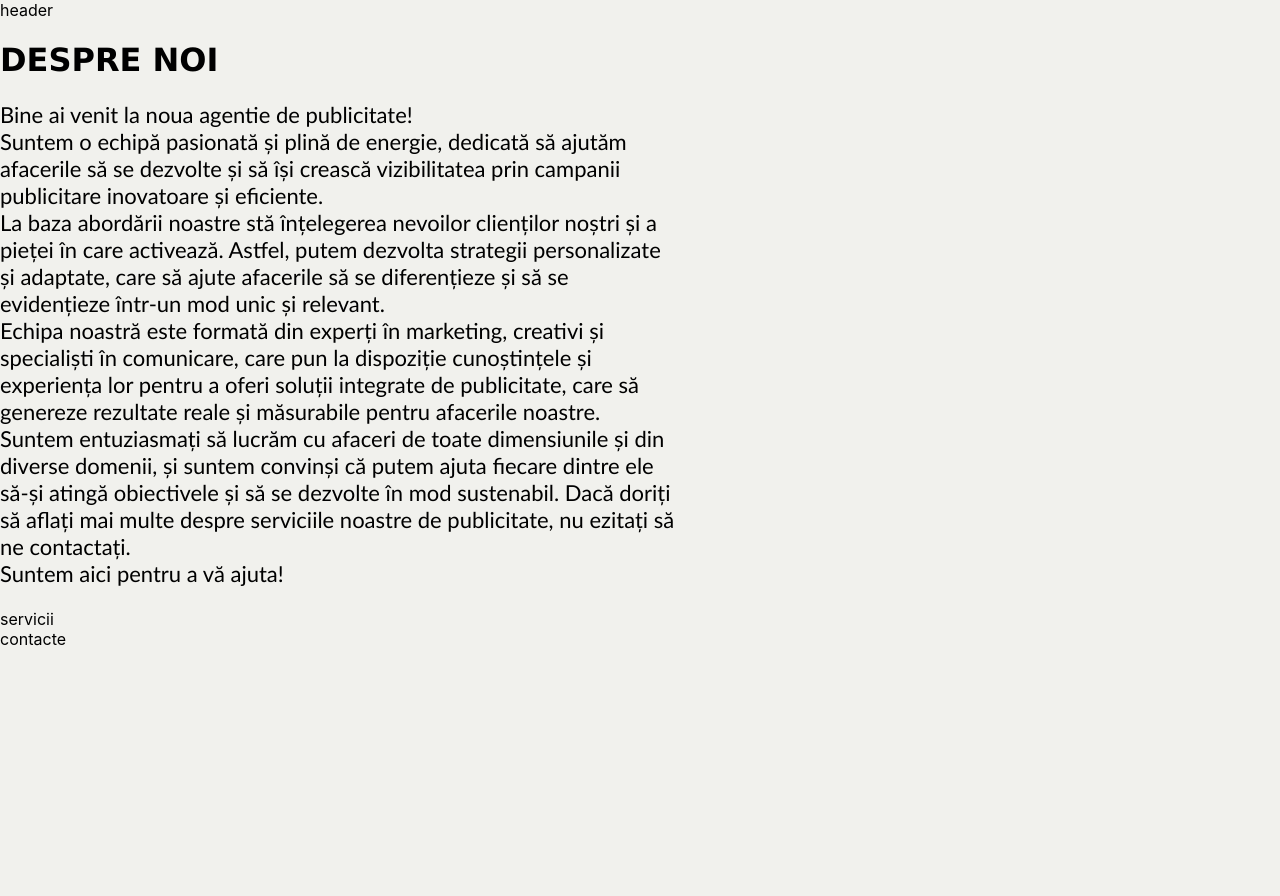
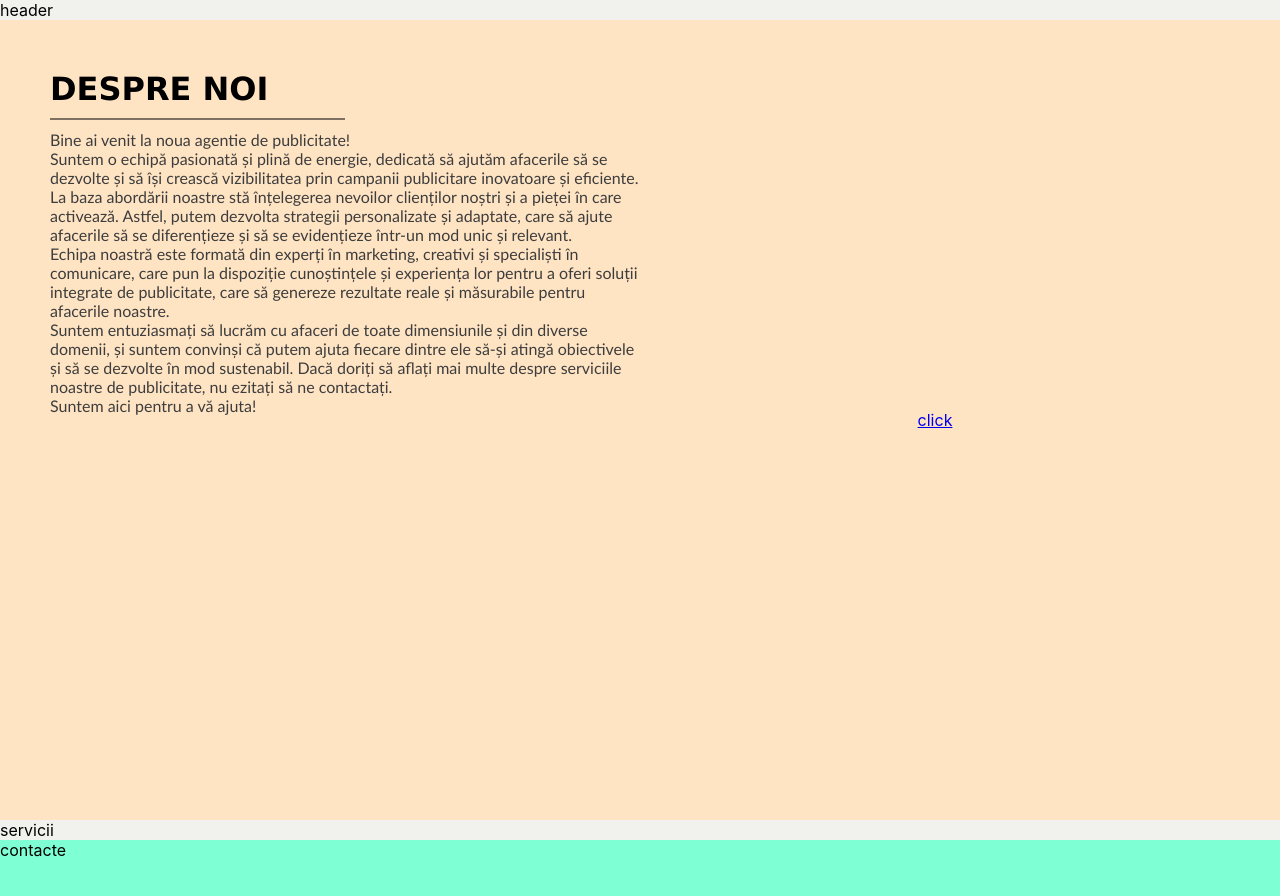
Before and after one commit to AlexandruC7/Mind-Global-Project, a React (Create React App) app: page / in a window 1280 px wide. Shown: the top 896 px of the page. Before the commit the page ends 800 px from the top, so only its background shows below. Built offline with nearby package versions, Linux system fonts and the light colour scheme.

Commit message:
continued my pull)

```diff
--- a/src/components/contacte/index.jsx
+++ b/src/components/contacte/index.jsx
@@ -1,3 +1,5 @@
+import "./style.css";
+
 export const Contacte = () => {
-  return <div>contacte</div>;
+  return <div className="contacte">contacte</div>;
 };
--- /dev/null
+++ b/src/components/contacte/style.css
@@ -0,0 +1,4 @@
+.contacte {
+  background-color: aquamarine;
+  height: 50vh;
+}
--- a/src/components/desprenoi/desprenoi.css
+++ b/src/components/desprenoi/desprenoi.css
@@ -1,14 +1,41 @@
-#text {
-  font-family: "Gill Sans", "Gill Sans MT", Calibri, "Trebuchet MS", sans-serif;
-  font-size: 22px;
+.desprenoi {
+  background-color: bisque;
   display: flex;
-  text-align: left;
-  padding-right: 600px;
+  padding: 50px;
+
+  height: calc(100vh - 100px);
 }
+
+.info {
+  width: 50%;
+}
+
 h1 {
   font-family: "Lucida Sans", "Lucida Sans Regular", "Lucida Grande",
     "Lucida Sans Unicode", Geneva, Verdana, sans-serif;
+
+  margin: 0;
 }
-body {
-  background: rgb(241, 241, 237);
+
+.linie {
+  background-color: rgba(0, 0, 0, 0.5);
+  height: 2px;
+  width: 50%;
+  margin: 10px 0;
 }
+
+.text {
+  font-family: "Gill Sans", "Gill Sans MT", Calibri, "Trebuchet MS", sans-serif;
+  font-size: 16px;
+  display: flex;
+  text-align: left;
+  margin: 0;
+  color: rgb(61, 61, 61);
+}
+
+.prezentare {
+  width: 50%;
+  display: flex;
+  justify-content: center;
+  align-items: center;
+}
--- a/src/components/desprenoi/desprenoi.jsx
+++ b/src/components/desprenoi/desprenoi.jsx
@@ -3,34 +3,40 @@ import "./desprenoi.css";
 export function Desprenoi() {
   return (
     <div className="desprenoi">
+      <div className="info">
         <h1>DESPRE NOI</h1>
+        <div className="linie"></div>
 
-      <p id="text">
-        Bine ai venit la noua agentie de publicitate!
-        <br /> Suntem o echipă pasionată și plină de energie, dedicată să ajutăm
+        <p className="text">Bine ai venit la noua agentie de publicitate!</p>
+        <p className="text">
+          Suntem o echipă pasionată și plină de energie, dedicată să ajutăm
           afacerile să se dezvolte și să își crească vizibilitatea prin campanii
           publicitare inovatoare și eficiente.
-        <br />
-        La baza abordării noastre stă înțelegerea nevoilor clienților noștri și
-        a pieței în care activează. Astfel, putem dezvolta strategii
-        personalizate și adaptate, care să ajute afacerile să se diferențieze și
-        să se evidențieze într-un mod unic și relevant.
-        <br />
+        </p>
+        <p className="text">
+          La baza abordării noastre stă înțelegerea nevoilor clienților noștri
+          și a pieței în care activează. Astfel, putem dezvolta strategii
+          personalizate și adaptate, care să ajute afacerile să se diferențieze
+          și să se evidențieze într-un mod unic și relevant.
+        </p>
+        <p className="text">
           Echipa noastră este formată din experți în marketing, creativi și
           specialiști în comunicare, care pun la dispoziție cunoștințele și
-        experiența lor pentru a oferi soluții integrate de publicitate, care să
-        genereze rezultate reale și măsurabile pentru afacerile noastre.
-        <br />
+          experiența lor pentru a oferi soluții integrate de publicitate, care
+          să genereze rezultate reale și măsurabile pentru afacerile noastre.
+        </p>
+        <p className="text">
           Suntem entuziasmați să lucrăm cu afaceri de toate dimensiunile și din
           diverse domenii, și suntem convinși că putem ajuta fiecare dintre ele
           să-și atingă obiectivele și să se dezvolte în mod sustenabil. Dacă
-        doriți să aflați mai multe despre serviciile noastre de publicitate, nu
-        ezitați să ne contactați.
-        <br /> Suntem aici pentru a vă ajuta!
+          doriți să aflați mai multe despre serviciile noastre de publicitate,
+          nu ezitați să ne contactați.
         </p>
+        <p className="text">Suntem aici pentru a vă ajuta!</p>
+      </div>
 
-      <div class="prezentare">
-        <a href=""></a>
+      <div className="prezentare">
+        <a href="./prezentare.pdf">click</a>
       </div>
     </div>
   );
--- a/src/index.css
+++ b/src/index.css
@@ -1,13 +1,10 @@
 body {
   margin: 0;
-  font-family: -apple-system, BlinkMacSystemFont, 'Segoe UI', 'Roboto', 'Oxygen',
-    'Ubuntu', 'Cantarell', 'Fira Sans', 'Droid Sans', 'Helvetica Neue',
+  font-family: -apple-system, BlinkMacSystemFont, "Segoe UI", "Roboto", "Oxygen",
+    "Ubuntu", "Cantarell", "Fira Sans", "Droid Sans", "Helvetica Neue",
     sans-serif;
   -webkit-font-smoothing: antialiased;
   -moz-osx-font-smoothing: grayscale;
+
+  background: rgb(241, 241, 237);
 }
-
-code {
-  font-family: source-code-pro, Menlo, Monaco, Consolas, 'Courier New',
-    monospace;
-}
```
Also changed, not shown: 1 other file (tests, documents, lock files or other folders). Lines whose indentation alone changed are shown as unchanged.
